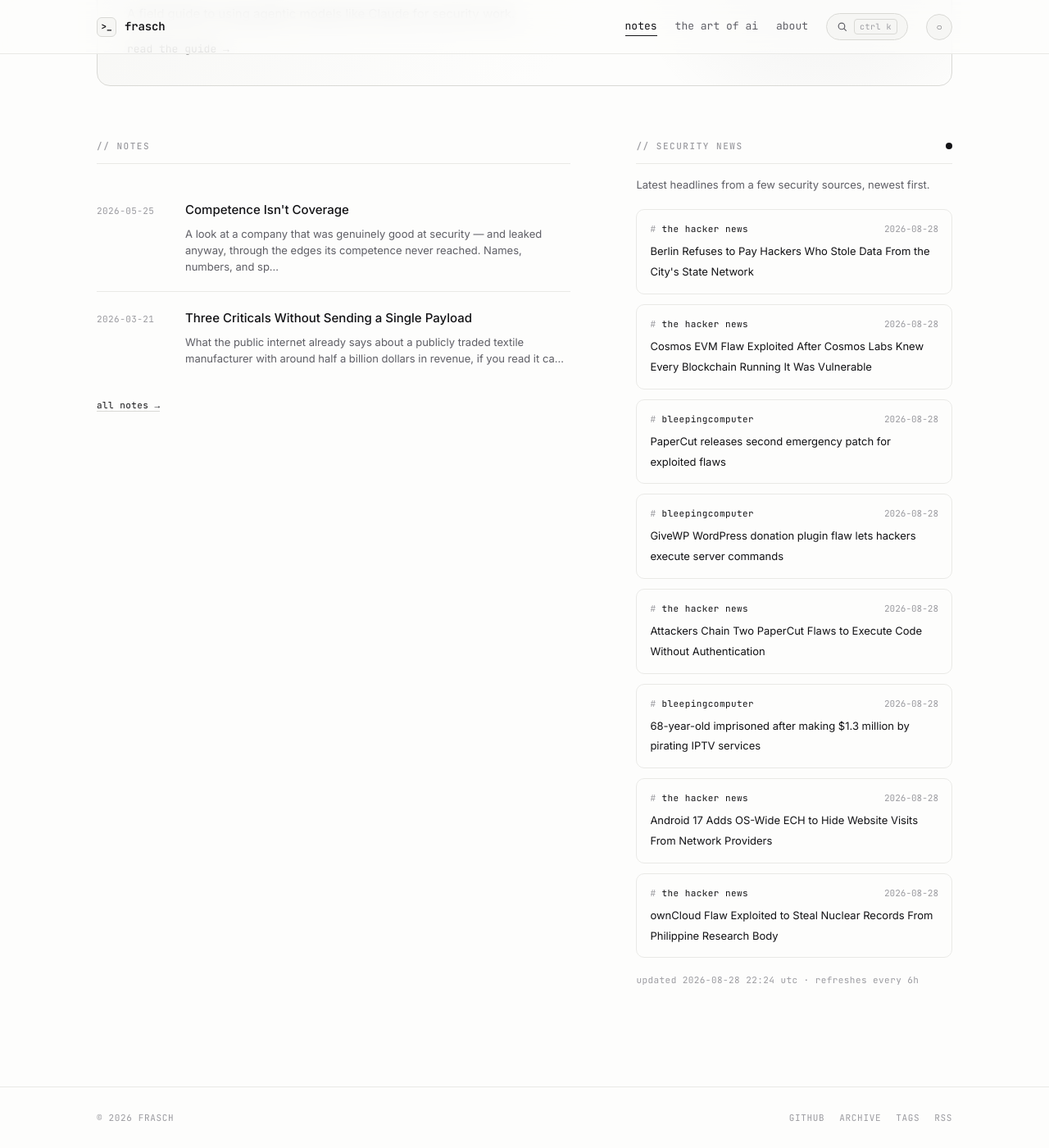
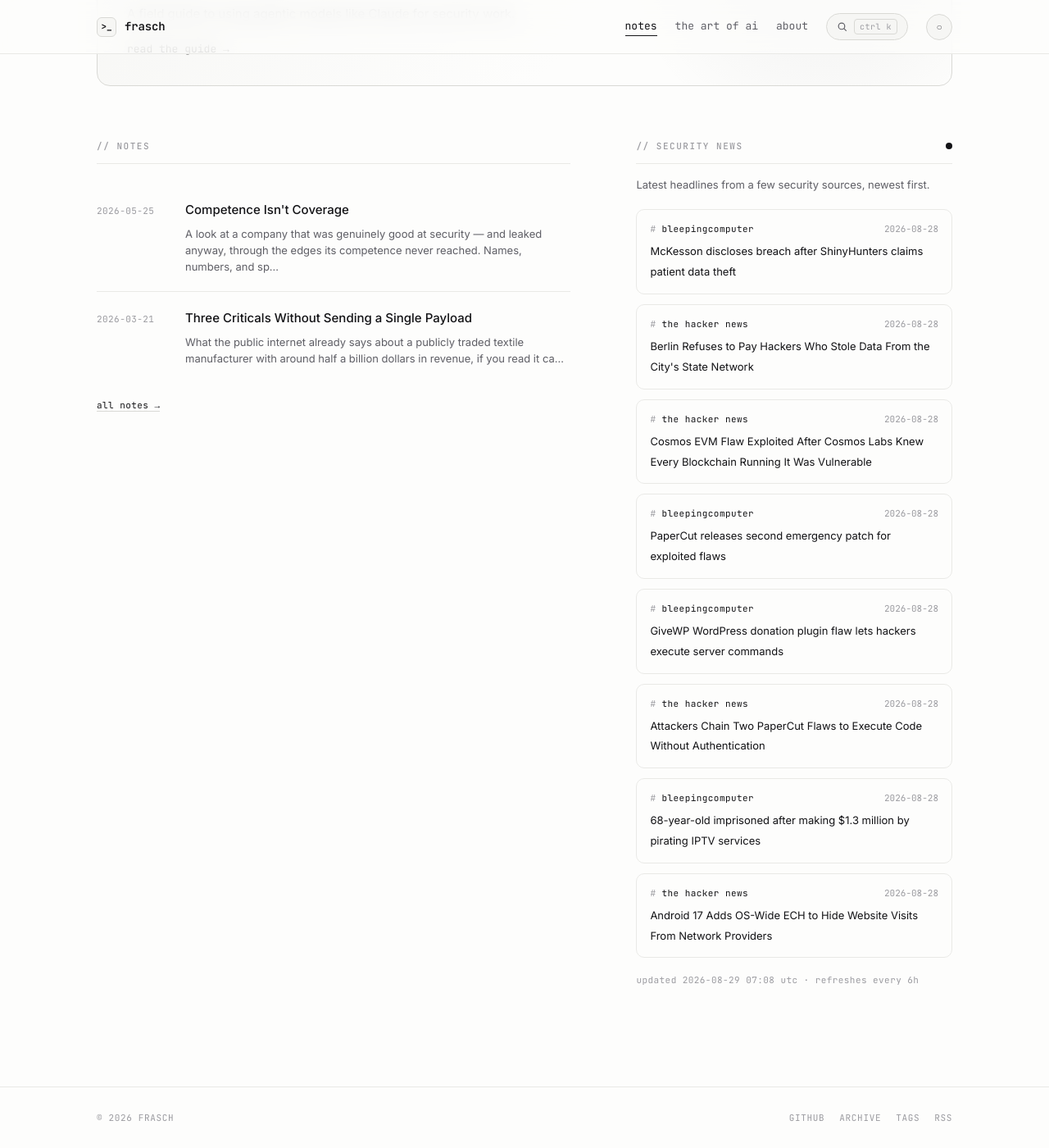
Before and after one commit to whoisfrasch/frasch, a Jekyll site: the page built from index.html, in a window 1280 px wide and 1400 px high, scrolled down 615 px. Shown: the whole window at 82% size. Built offline with Jekyll 4.4.1, drawn with Linux system fonts in a browser that asks for light colours.

Commit message:
Refresh security news feed

```diff
--- a/_data/news.json
+++ b/_data/news.json
@@ -1,6 +1,12 @@
 {
-  "updated": "2026-08-28T22:24:38Z",
+  "updated": "2026-08-29T07:08:24Z",
   "items": [
+    {
+      "source": "bleepingcomputer",
+      "title": "McKesson discloses breach after ShinyHunters claims patient data theft",
+      "link": "https://www.bleepingcomputer.com/news/security/mckesson-discloses-breach-after-shinyhunters-claims-patient-data-theft/",
+      "date": "2026-08-28T22:40:17Z"
+    },
     {
       "source": "the hacker news",
       "title": "Berlin Refuses to Pay Hackers Who Stole Data From the City's State Network",
@@ -42,12 +48,6 @@
       "title": "Android 17 Adds OS-Wide ECH to Hide Website Visits From Network Providers",
       "link": "https://thehackernews.com/2026/08/android-17-adds-os-wide-ech-to-hide.html",
       "date": "2026-08-28T16:20:46Z"
-    },
-    {
-      "source": "the hacker news",
-      "title": "ownCloud Flaw Exploited to Steal Nuclear Records From Philippine Research Body",
-      "link": "https://thehackernews.com/2026/08/snowflake-github-actions-flaw-lets.html",
-      "date": "2026-08-28T15:56:55Z"
     }
   ]
 }
```
